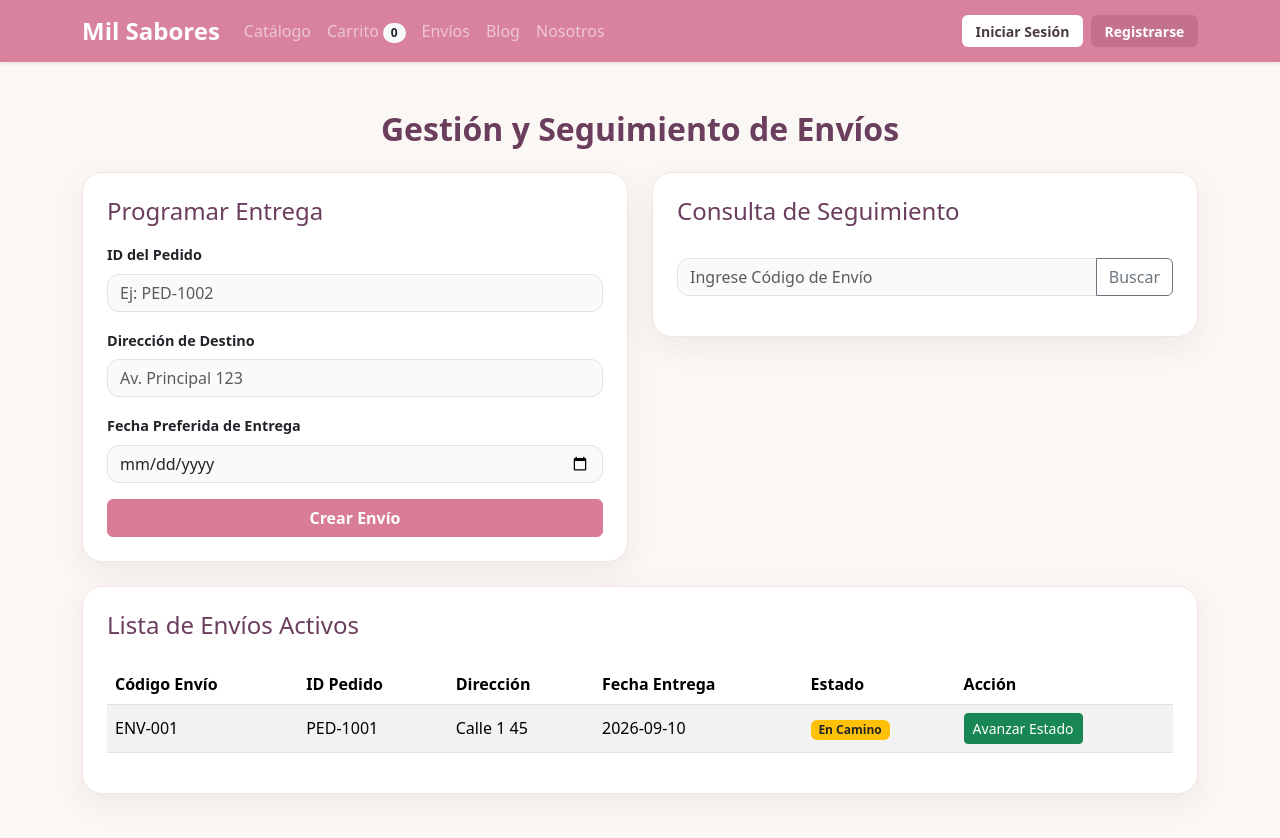
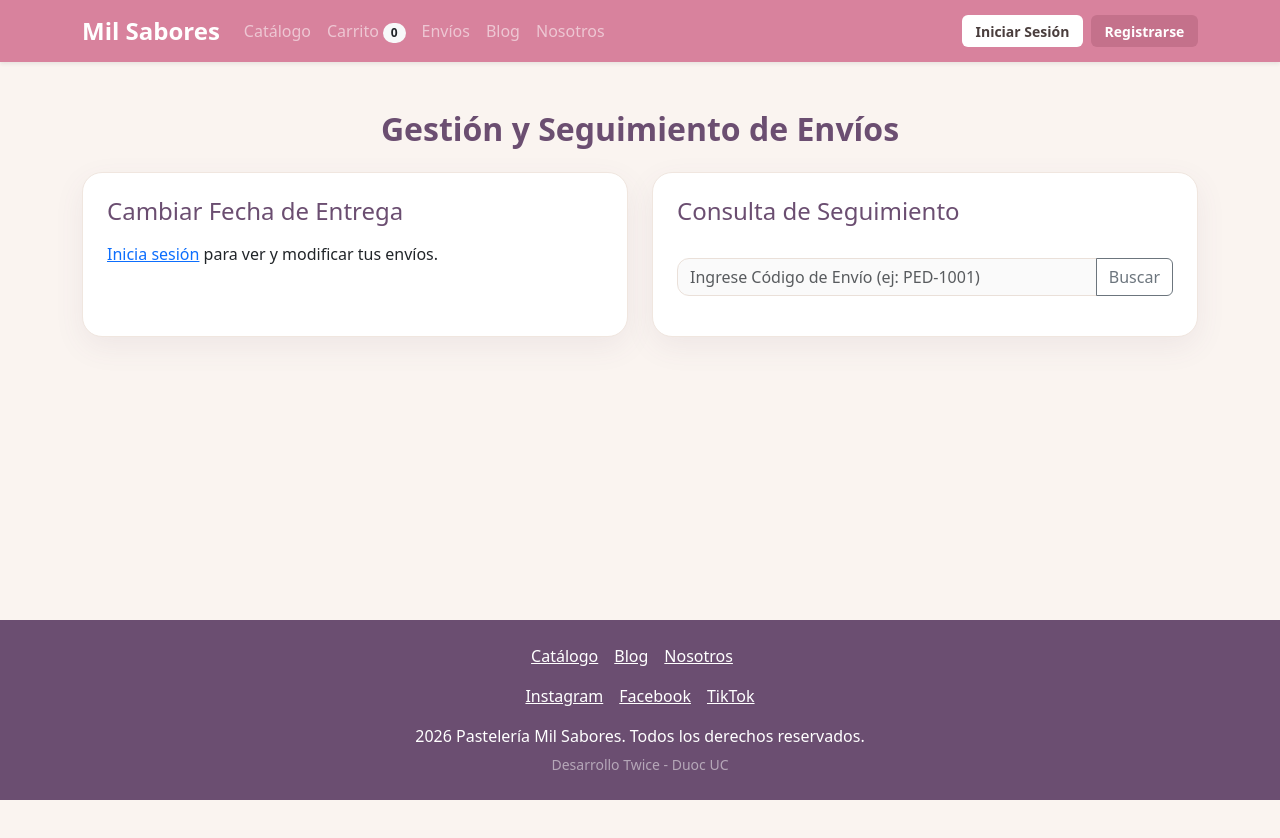
Before and after one commit to Tan1aSilva/Pasteleria_MS, a React (Vite) app: page /envios in a window 1280 px wide. Shown: the top 838 px of the page. After the commit the page ends 800 px from the top, so only its background shows below. Built offline with nearby package versions, Linux system fonts and the light colour scheme.

Commit message:
arreglo envios

```diff
--- a/src/pages/envios/envios.jsx
+++ b/src/pages/envios/envios.jsx
@@ -1,4 +1,5 @@
 import { useState } from 'react';
+import { Link } from 'react-router-dom';
 import Container from 'react-bootstrap/Container';
 import Row from 'react-bootstrap/Row';
 import Col from 'react-bootstrap/Col';
@@ -9,65 +10,59 @@ import Table from 'react-bootstrap/Table';
 import Badge from 'react-bootstrap/Badge';
 import Alert from 'react-bootstrap/Alert';
 import App_navbar from '../../components/navbar/navbar';
+import Footer from '../../components/footer/footer';
+import { getUsuarioActivoDB, getPedidosDB, getPedidosUsuarioDB, actualizarPedidoDB } from '../../data/db';
 import estilos from './envios.module.css';
 
 const ESTADOS = ['Preparando', 'En Camino', 'Entregado'];
 
 function Envios() {
-    const [envios, setEnvios] = useState([
-        { codigo: 'ENV-001', pedido: 'PED-1001', direccion: 'Calle 1 45', fecha: '2026-09-10', estado: 'En Camino' }
-    ]);
-
+    const usuario = getUsuarioActivoDB();
+    const [envios, setEnvios] = useState(usuario ? getPedidosUsuarioDB(usuario.id) : []);
 
     const [idPedido, setIdPedido] = useState('');
-    const [direccion, setDireccion] = useState('');
     const [fechaEntrega, setFechaEntrega] = useState('');
-
 
     const [buscarCodigo, setBuscarCodigo] = useState('');
     const [resultado, setResultado] = useState(null);
     const [mensajeError, setMensajeError] = useState('');
+    const [notificacion, setNotificacion] = useState('');
 
-    function generarCodigo() {
-        let codigo;
-        do {
-            codigo = 'ENV-' + Math.floor(100 + Math.random() * 900);
-        } while (envios.some((e) => e.codigo === codigo));
-        return codigo;
+    function cambiarFecha(e) {
+        e.preventDefault();
+
+        const pedido = envios.find((item) => item.codigo === idPedido);
+        if (!pedido || !fechaEntrega) {
+            setMensajeError('Selecciona un pedido y una fecha');
+            return;
         }
 
-    function crearEnvio(e) {
-        e.preventDefault();
-
-        const nuevoEnvio = {
-            codigo: generarCodigo(),
-            pedido: idPedido,
-            direccion: direccion,
-            fecha: fechaEntrega,
-            estado: 'Preparando'
-        };
-
-        setEnvios([...envios, nuevoEnvio]);
+        const actualizado = { ...pedido, fechaEntrega: fechaEntrega };
+        actualizarPedidoDB(actualizado);
+        setEnvios(envios.map((item) => (item.codigo === idPedido ? actualizado : item)));
+        setNotificacion('La entrega del pedido ' + idPedido + ' se cambió para el ' + fechaEntrega);
+        setMensajeError('');
         setIdPedido('');
-        setDireccion('');
         setFechaEntrega('');
     }
 
     function actualizarEstado(codigo) {
-        setEnvios(
-            envios.map((item) => {
+        const nuevosEnvios = envios.map((item) => {
             if (item.codigo !== codigo) return item;
             const actual = ESTADOS.indexOf(item.estado);
             if (actual < ESTADOS.length - 1) {
-                    return { ...item, estado: ESTADOS[actual + 1] };
+                const actualizado = { ...item, estado: ESTADOS[actual + 1] };
+                actualizarPedidoDB(actualizado);
+                setNotificacion('Tu pedido ' + codigo + ' ahora está: ' + actualizado.estado);
+                return actualizado;
             }
             return item;
-            })
-        );
+        });
+        setEnvios(nuevosEnvios);
     }
 
     function consultarEstado() {
-        const encontrado = envios.find((e) => e.codigo === buscarCodigo.trim());
+        const encontrado = getPedidosDB().find((e) => e.codigo === buscarCodigo.trim().toUpperCase());
 
         if (encontrado) {
             setResultado(encontrado);
@@ -87,59 +82,58 @@ function Envios() {
                     Gestión y Seguimiento de Envíos
                 </h2>
 
+                {notificacion && (
+                    <Alert variant="success" dismissible onClose={() => setNotificacion('')}>
+                        {notificacion}
+                    </Alert>
+                )}
+
                 <Row className="g-4">
                     <Col md={6}>
-                        <Card className={`p-4 border-0 rounded-3 ${estilos.tarjeta}`}>
-                            <h4 className={`mb-3 ${estilos.titulo}`}>Programar Entrega</h4>
-                            <Form onSubmit={crearEnvio}>
+                        <Card className={`p-4 border-0 rounded-3 h-100 ${estilos.tarjeta}`}>
+                            <h4 className={`mb-3 ${estilos.titulo}`}>Cambiar Fecha de Entrega</h4>
+                            {usuario ? (
+                                <Form onSubmit={cambiarFecha}>
                                     <Form.Group className="mb-3" controlId="idPedido">
-                                    <Form.Label>ID del Pedido</Form.Label>
-                                    <Form.Control
-                                        type="text"
-                                        placeholder="Ej: PED-1002"
-                                        value={idPedido}
-                                        onChange={(e) => setIdPedido(e.target.value)}
-                                        required
-                                    />
-                                </Form.Group>
-
-                                <Form.Group className="mb-3" controlId="direccion">
-                                    <Form.Label>Dirección de Destino</Form.Label>
-                                    <Form.Control
-                                        type="text"
-                                        placeholder="Av. Principal 123"
-                                        value={direccion}
-                                        onChange={(e) => setDireccion(e.target.value)}
-                                        required
-                                    />
+                                        <Form.Label>Pedido</Form.Label>
+                                        <Form.Select value={idPedido} onChange={(e) => setIdPedido(e.target.value)}>
+                                            <option value="">Selecciona un pedido</option>
+                                            {envios.filter((item) => item.estado !== 'Entregado').map((item) => (
+                                                <option key={item.codigo} value={item.codigo}>{item.codigo}</option>
+                                            ))}
+                                        </Form.Select>
                                     </Form.Group>
 
                                     <Form.Group className="mb-3" controlId="fechaEntrega">
-                                    <Form.Label>Fecha Preferida de Entrega</Form.Label>
+                                        <Form.Label>Nueva Fecha Preferida de Entrega</Form.Label>
                                         <Form.Control
                                             type="date"
                                             value={fechaEntrega}
                                             onChange={(e) => setFechaEntrega(e.target.value)}
-                                        required
                                         />
                                     </Form.Group>
 
                                     <Button type="submit" className={`w-100 fw-bold ${estilos.btnPrimario}`}>
-                                    Crear Envío
+                                        Guardar Fecha
                                     </Button>
                                 </Form>
+                            ) : (
+                                <p>
+                                    <Link to="/login">Inicia sesión</Link> para ver y modificar tus envíos.
+                                </p>
+                            )}
                         </Card>
                     </Col>
 
                     <Col md={6}>
-                        <Card className={`p-4 border-0 rounded-3 ${estilos.tarjeta}`}>
+                        <Card className={`p-4 border-0 rounded-3 h-100 ${estilos.tarjeta}`}>
                             <h4 className={`mb-3 ${estilos.titulo}`}>Consulta de Seguimiento</h4>
 
                             <div className="input-group my-3">
                                 <input
                                     type="text"
                                     className="form-control"
-                                    placeholder="Ingrese Código de Envío"
+                                    placeholder="Ingrese Código de Envío (ej: PED-1001)"
                                     value={buscarCodigo}
                                     onChange={(e) => setBuscarCodigo(e.target.value)}
                                 />
@@ -157,7 +151,7 @@ function Envios() {
                             {resultado && (
                                 <Alert variant="info" className="mb-0">
                                     <p className="mb-1">
-                                        <strong>Pedido:</strong> <span>{resultado.pedido}</span>
+                                        <strong>Pedido:</strong> <span>{resultado.codigo}</span>
                                     </p>
                                     <p className="mb-1">
                                         <strong>Estado:</strong>{' '}
@@ -166,7 +160,7 @@ function Envios() {
                                         </span>
                                     </p>
                                     <p className="mb-0">
-                                        <strong>Fecha Programada:</strong> <span>{resultado.fecha}</span>
+                                        <strong>Fecha Programada:</strong> <span>{resultado.fechaEntrega}</span>
                                     </p>
                                 </Alert>
                             )}
@@ -174,15 +168,15 @@ function Envios() {
                     </Col>
                 </Row>
 
+                {usuario && (
                     <Row className="mt-4">
                         <Col xs={12}>
                             <Card className={`p-4 border-0 rounded-3 ${estilos.tarjeta}`}>
-                            <h4 className={`mb-3 ${estilos.titulo}`}>Lista de Envíos Activos</h4>
+                                <h4 className={`mb-3 ${estilos.titulo}`}>Mis Envíos</h4>
                                 <Table striped responsive className="align-middle mt-2">
                                     <thead>
                                         <tr>
-                                        <th>Código Envío</th>
-                                        <th>ID Pedido</th>
+                                            <th>Código</th>
                                             <th>Dirección</th>
                                             <th>Fecha Entrega</th>
                                             <th>Estado</th>
@@ -193,9 +187,8 @@ function Envios() {
                                         {envios.map((item) => (
                                             <tr key={item.codigo}>
                                                 <td>{item.codigo}</td>
-                                            <td>{item.pedido}</td>
-                                            <td>{item.direccion}</td>
-                                            <td>{item.fecha}</td>
+                                                <td>{item.direccion}, {item.comuna}</td>
+                                                <td>{item.fechaEntrega}</td>
                                                 <td>
                                                     <Badge bg="warning" text="dark">{item.estado}</Badge>
                                                 </td>
@@ -213,12 +206,14 @@ function Envios() {
                                         ))}
                                     </tbody>
                                 </Table>
+                                {envios.length === 0 && <p className="mb-0">Todavía no tienes envíos.</p>}
                             </Card>
                         </Col>
                     </Row>
+                )}
             </Container>
 
-
+            <Footer />
         </div>
     );
 }
--- a/src/pages/envios/envios.module.css
+++ b/src/pages/envios/envios.module.css
@@ -1,9 +1,9 @@
 .pagina {
-    background-color: #fbf7f4;
+    background-color: #FAF4F0;
 }
 
 .titulo {
-    color: #6a3e5c;
+    color: #6B4E71;
 }
 
 .tarjeta {
@@ -12,14 +12,14 @@
 }
 
 .btnPrimario {
-    background-color: #d97d97;
-    border-color: #d97d97;
+    background-color: #D8829D;
+    border-color: #D8829D;
     color: #ffffff;
 }
 
 .btnPrimario:hover {
-    background-color: #c86c86;
-    border-color: #c86c86;
+    background-color: #C4718B;
+    border-color: #C4718B;
     color: #ffffff;
 }
 
```
Lines whose indentation alone changed are shown as unchanged.
